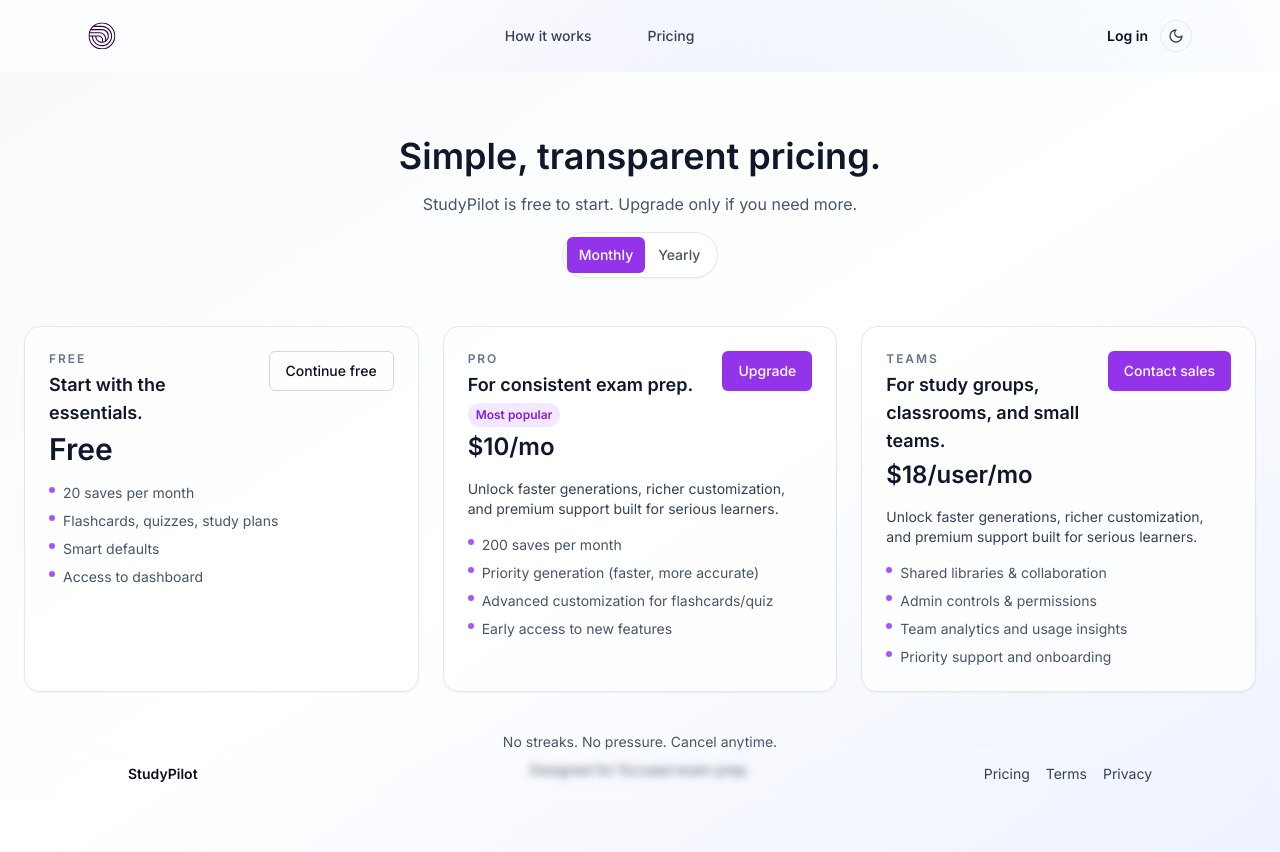
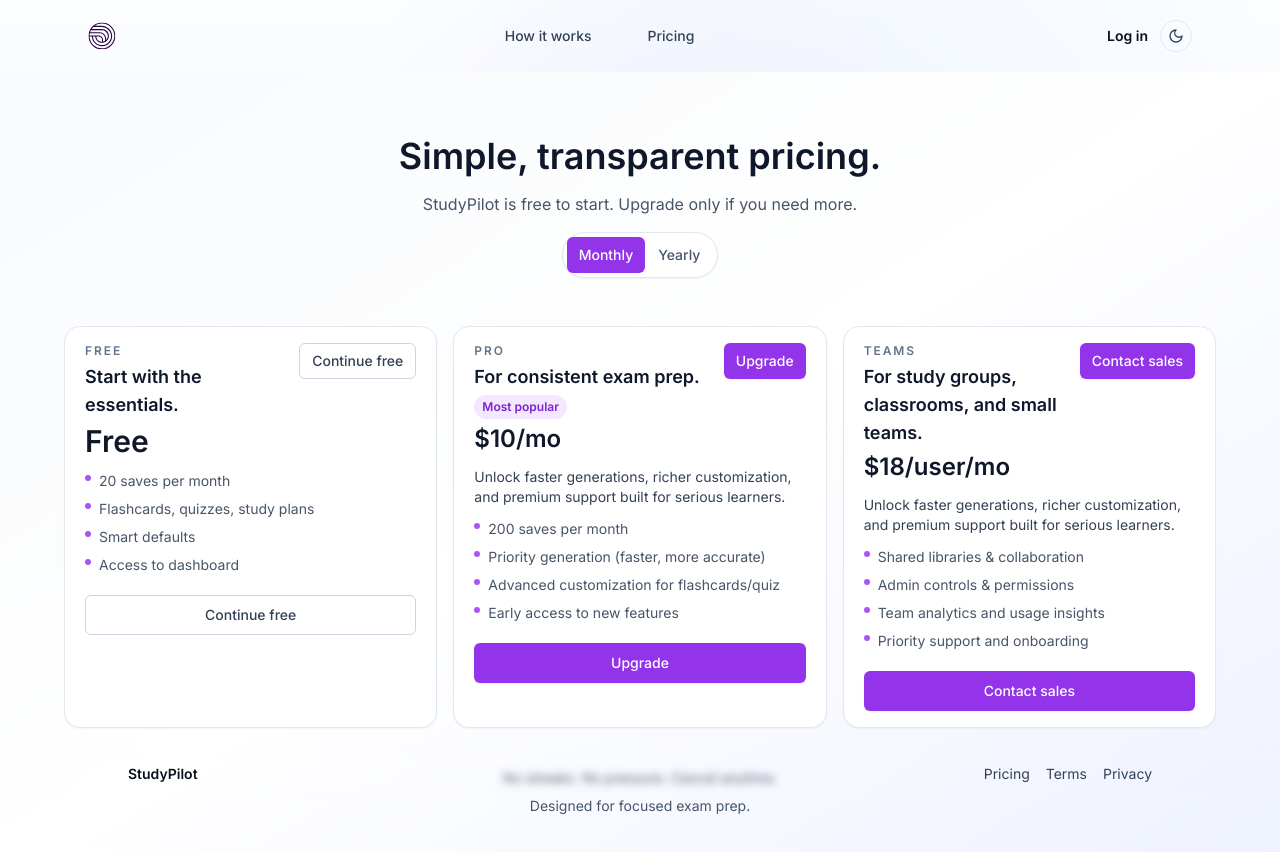
Before and after one commit to sirbxueonline-arch/phsionline-app, a Next.js app: page /pricing in a window 1280 px wide. Shown: the top 852 px of the page. Built offline with nearby package versions, Linux system fonts and the light colour scheme; no server answers.

Commit message:
Tighten pricing cards and add bottom CTAs

```diff
--- a/app/pricing/page.tsx
+++ b/app/pricing/page.tsx
@@ -61,8 +61,8 @@
   };
 
   return (
-    <main className="min-h-screen bg-gradient-to-br from-slate-50 via-white to-indigo-50 px-6 py-16 text-slate-900">
-      <section className="space-y-4 text-center">
+    <main className="min-h-screen bg-gradient-to-br from-slate-50 via-white to-indigo-50 px-4 py-16 text-slate-900">
+      <section className="mx-auto max-w-5xl space-y-4 text-center">
         <h1 className="text-3xl font-semibold sm:text-4xl">Simple, transparent pricing.</h1>
         <p className="text-slate-600">StudyPilot is free to start. Upgrade only if you need more.</p>
         <div className="mx-auto flex w-fit items-center rounded-full border border-slate-200 bg-white p-1 shadow-sm">
@@ -93,11 +93,11 @@
         </div>
       </section>
 
-      <section className="mt-12 grid gap-6 md:grid-cols-3">
+      <section className="mx-auto mt-12 grid max-w-6xl grid-cols-1 gap-4 md:grid-cols-3">
         {plans.map((plan) => (
           <div
             key={plan.name}
-            className="relative flex flex-col gap-4 rounded-2xl border border-slate-200 bg-white/80 px-6 py-6 shadow-sm"
+            className="relative flex h-full flex-col gap-3 rounded-2xl border border-slate-200 bg-white px-5 py-4 shadow-sm"
           >
             <div className="flex items-start justify-between gap-3">
               <div className="text-left space-y-1">
@@ -116,8 +116,9 @@
                   className={
                     plan.cta.variant === "default"
                       ? "bg-purple-600 text-white hover:bg-purple-700 shadow-sm"
-                      : ""
+                      : "border border-slate-300 text-slate-700 hover:border-slate-400"
                   }
+                  size="sm"
                 >
                   {plan.cta.label}
                 </Button>
@@ -136,6 +137,20 @@
                 </li>
               ))}
             </ul>
+            <div className="pt-2">
+              <Link href={plan.cta.href}>
+                <Button
+                  variant={plan.cta.variant}
+                  className={
+                    plan.cta.variant === "default"
+                      ? "w-full bg-purple-600 text-white hover:bg-purple-700 shadow-sm"
+                      : "w-full border border-slate-300 text-slate-700 hover:border-slate-400"
+                  }
+                >
+                  {plan.cta.label}
+                </Button>
+              </Link>
+            </div>
           </div>
         ))}
       </section>
```
